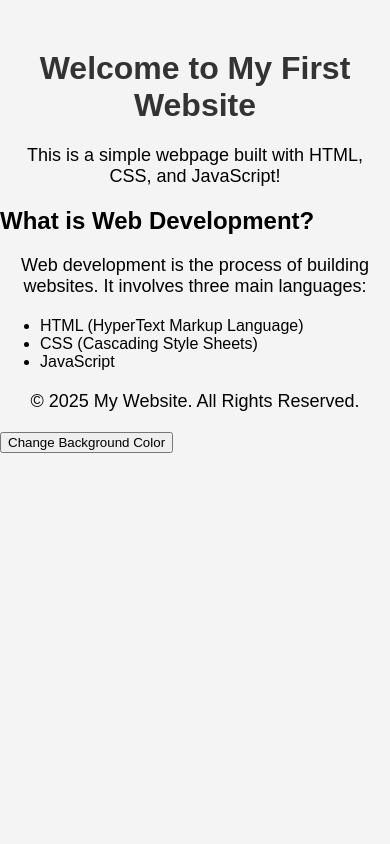
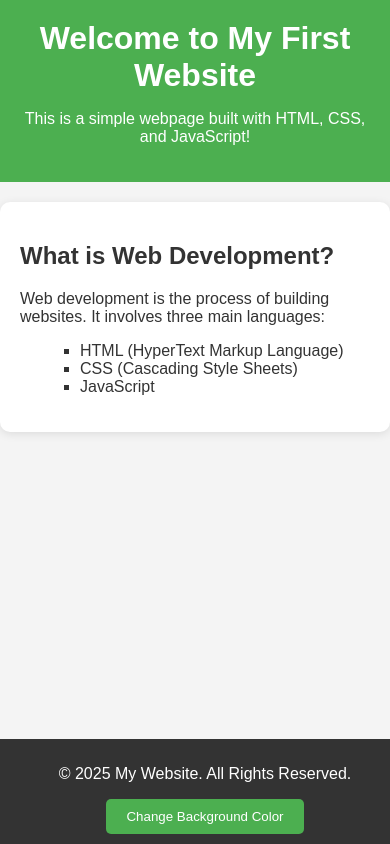
Before and after one commit to Nibir07-afk/SawnBD, a plain HTML site: page index.html in a window 390 px wide. Drawn offline with Linux system fonts and the light colour scheme; a script that the page names is missing.

Commit message:
Add styling for the website (style.css)
- Designed the layout with a clean and modern look.
- Styled the header with a green background and white text.
- Added padding and margins to the content section for better spacing.
- Styled the button to have a green color and hover effect.
- Applied responsive design for better viewing on different screen sizes.

```diff
--- a/style.css
+++ b/style.css
@@ -1,21 +1,56 @@
-/* Body styling */
+/* General styling */
 body {
     font-family: Arial, sans-serif;
-    background-color: #f4f4f4;
     margin: 0;
     padding: 0;
+    background-color: #f4f4f4;
+    color: #333;
 }
 
-/* Header styling */
-h1 {
-    color: #333;
+header {
+    background-color: #4CAF50;
+    color: white;
     text-align: center;
-    margin-top: 50px;
+    padding: 20px;
 }
 
-/* Paragraph styling */
-p {
-    font-size: 18px;
+h1 {
+    margin: 0;
+}
+
+.content {
+    padding: 20px;
+    background-color: white;
+    margin: 20px auto;
+    max-width: 800px;
+    border-radius: 10px;
+    box-shadow: 0 2px 10px rgba(0, 0, 0, 0.1);
+}
+
+ul {
+    list-style-type: square;
+    margin-left: 20px;
+}
+
+footer {
     text-align: center;
-    margin: 20px;
+    padding: 10px;
+    background-color: #333;
+    color: white;
+    position: fixed;
+    width: 100%;
+    bottom: 0;
 }
+
+button {
+    background-color: #4CAF50;
+    color: white;
+    padding: 10px 20px;
+    border: none;
+    border-radius: 5px;
+    cursor: pointer;
+}
+
+button:hover {
+    background-color: #45a049;
+}
```
